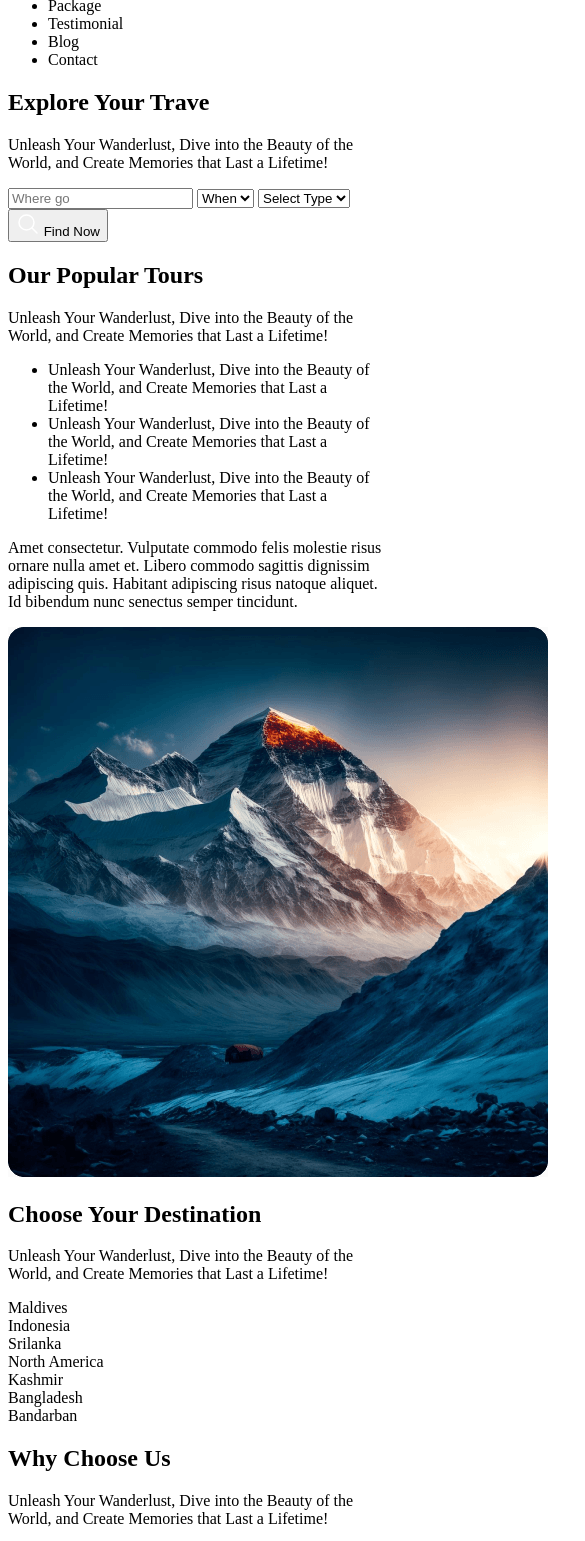
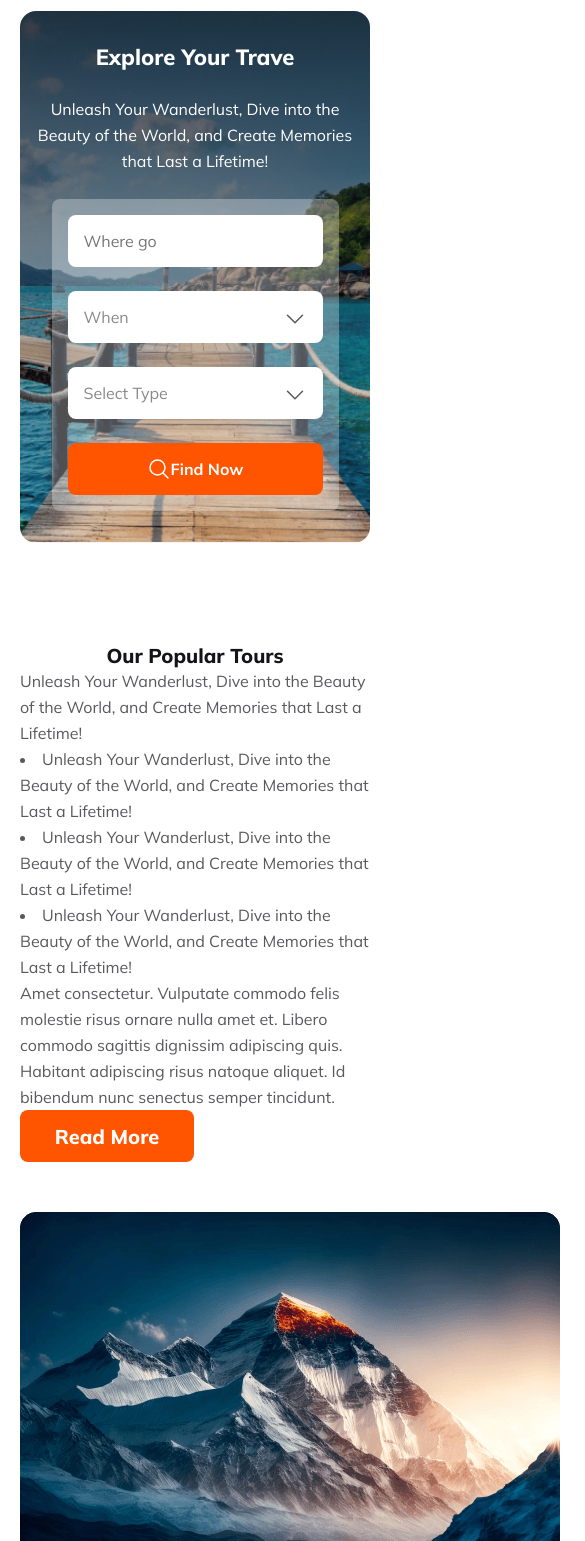
Before and after one commit to Md-Nur/Hero-Travel, a plain HTML site: page index.html in a window 390 px wide. Shown: the part 97-1638 px from the top of the page, 585 px wide, since content can reach past the window. Drawn offline with Linux system fonts and the light colour scheme.

Commit message:
adding css

```diff
--- a/index.html
+++ b/index.html
@@ -3,6 +3,16 @@
   <head>
     <meta charset="UTF-8" />
     <meta name="viewport" content="width=device-width, initial-scale=1.0" />
+    <link rel="preconnect" href="https://fonts.googleapis.com" />
+    <link rel="preconnect" href="https://fonts.gstatic.com" crossorigin />
+    <link rel="preconnect" href="https://fonts.googleapis.com" />
+    <link rel="preconnect" href="https://fonts.gstatic.com" crossorigin />
+    <link
+      href="https://fonts.googleapis.com/css2?family=Inter:wght@300&family=Mulish:wght@400;700;800&display=swap"
+      rel="stylesheet"
+    />
+
+    <link rel="stylesheet" href="style.css" />
     <title>Hero Travel</title>
   </head>
   <body>
@@ -10,17 +20,33 @@
       <nav>
         <div class="navLogo">
           <img src="/Images/Group 40071 (2).png" />
-          <span>Hero</span>
-          <span>Travel</span>
+          <p>Hero <span>Travel</span></p>
         </div>
         <div class="navItem">
-          <ul>
-            <li>Home</li>
+          <ul id="navLinks">
+            <li id="navHome">Home</li>
             <li>Package</li>
             <li>Testimonial</li>
             <li>Blog</li>
             <li>Contact</li>
           </ul>
+          <div class="hamburger">
+            <svg
+              xmlns="http://www.w3.org/2000/svg"
+              width="18"
+              height="12"
+              viewBox="0 0 18 12"
+              fill="none"
+            >
+              <path
+                d="M0.75 0.75H17.25M0.75 6H17.25M0.75 11.25H17.25"
+                stroke="#131318"
+                stroke-width="1.5"
+                stroke-linecap="round"
+                stroke-linejoin="round"
+              />
+            </svg>
+          </div>
         </div>
       </nav>
     </header>
@@ -33,13 +59,8 @@
         </p>
         <div class="heroBtns">
           <input class="heroinput" type="text" placeholder="Where go" />
-          <select>
-            <option class="heroinput" value="When">When</option>
-          </select>
-          <select>
-            <option class="heroinput" value="Select Type">Select Type</option>
-          </select>
-          <button class="heroinput">
+          <div class="heroinput arrowbtn">
+            <span>When</span>
             <svg
               xmlns="http://www.w3.org/2000/svg"
               width="24"
@@ -48,6 +69,43 @@
               fill="none"
             >
               <path
+                d="M19.5 8.25L12 15.75L4.5 8.25"
+                stroke="#131318"
+                stroke-opacity="0.7"
+                stroke-width="1.5"
+                stroke-linecap="round"
+                stroke-linejoin="round"
+              />
+            </svg>
+          </div>
+          <div class="heroinput arrowbtn">
+            <span>Select Type</span>
+            <svg
+              xmlns="http://www.w3.org/2000/svg"
+              width="24"
+              height="24"
+              viewBox="0 0 24 24"
+              fill="none"
+            >
+              <path
+                d="M19.5 8.25L12 15.75L4.5 8.25"
+                stroke="#131318"
+                stroke-opacity="0.7"
+                stroke-width="1.5"
+                stroke-linecap="round"
+                stroke-linejoin="round"
+              />
+            </svg>
+          </div>
+          <div class="heroinput searchbtn">
+            <svg
+              xmlns="http://www.w3.org/2000/svg"
+              width="24"
+              height="24"
+              viewBox="0 0 24 24"
+              fill="none"
+            >
+              <path
                 d="M21 21L15.803 15.803M15.803 15.803C17.2096 14.3965 17.9998 12.4887 17.9998 10.4995C17.9998 8.51035 17.2096 6.60262 15.803 5.19605C14.3964 3.78947 12.4887 2.99927 10.4995 2.99927C8.51031 2.99927 6.60258 3.78947 5.196 5.19605C3.78943 6.60262 2.99922 8.51035 2.99922 10.4995C2.99922 12.4887 3.78943 14.3965 5.196 15.803C6.60258 17.2096 8.51031 17.9998 10.4995 17.9998C12.4887 17.9998 14.3964 17.2096 15.803 15.803Z"
                 stroke="white"
                 stroke-width="1.5"
@@ -56,7 +114,7 @@
               />
             </svg>
             Find Now
-          </button>
+          </div>
         </div>
       </section>
       <section class="popularTour">
@@ -66,7 +124,7 @@
             Unleash Your Wanderlust, Dive into the Beauty of the World, and
             Create Memories that Last a Lifetime!
           </p>
-          <ul>
+          <!-- <ul> -->
           <li>
             Unleash Your Wanderlust, Dive into the Beauty of the World, and
             Create Memories that Last a Lifetime!
@@ -79,13 +137,14 @@
             Unleash Your Wanderlust, Dive into the Beauty of the World, and
             Create Memories that Last a Lifetime!
           </li>
-          </ul>
+          <!-- </ul> -->
           <p>
             Amet consectetur. Vulputate commodo felis molestie risus ornare
             nulla amet et. Libero commodo sagittis dignissim adipiscing quis.
             Habitant adipiscing risus natoque aliquet. Id bibendum nunc senectus
             semper tincidunt.
           </p>
+          <button type="button">Read More</button>
         </div>
         <div class="popularTourImg">
           <img src="Images/Rectangle 4.png" />
@@ -114,6 +173,7 @@
           Memories that Last a Lifetime!
         </p>
 
+        <div class="wcuContainer">
           <div class="wcuCard">
             <svg
               xmlns="http://www.w3.org/2000/svg"
@@ -1352,7 +1412,7 @@
               Habitant adipiscing risus natoque aliquet.
             </p>
           </div>
-        <div class="wcuCard">
+          <div class="wcuCard" id="middleCard">
             <svg
               xmlns="http://www.w3.org/2000/svg"
               width="64"
@@ -1677,6 +1737,7 @@
               Habitant adipiscing risus natoque aliquet.
             </p>
           </div>
+        </div>
       </section>
 
       <!-- Left for optional section 1. Deals & Discount 2. A simple perfect place to get Lost -->
@@ -1687,9 +1748,9 @@
           <p>Get your daily dose of travel news & tips. Sign up today!</p>
           <hr />
           <form action="">
-            <input type="text" placeholder="Enter your name" />
-            <input type="text" placeholder="Enter your email" />
-            <input type="submit" value="Subscribe" />
+            <input class="finput" type="text" placeholder="Enter your name" />
+            <input class="finput" type="text" placeholder="Enter your email" />
+            <input id="fbtn" type="submit" value="Subscribe" />
           </form>
         </div>
         <div class="newsletterImg">
--- /dev/null
+++ b/style.css
@@ -0,0 +1,460 @@
+* {
+  margin: 0;
+  padding: 0;
+}
+
+:root {
+  --Dark-02: #424247;
+}
+
+nav,
+.navLogo {
+  display: flex;
+  justify-content: space-between;
+  align-items: center;
+}
+nav {
+  margin: 50px 125px;
+}
+
+.navLogo {
+  color: #131318;
+  font-family: Mulish;
+  font-size: 36px;
+  font-style: normal;
+  font-weight: 800;
+  line-height: normal;
+}
+
+.navLogo > img {
+  margin: 15px;
+}
+.navLogo > p > span {
+  color: #ff5400;
+}
+#navLinks {
+  display: flex;
+  width: 500px;
+  justify-content: space-between;
+  list-style: none;
+  color: var(--Dark-02, #424247);
+  text-align: center;
+  font-family: Mulish;
+  font-size: 18px;
+  font-style: normal;
+  font-weight: 400;
+  line-height: normal;
+}
+#navHome {
+  color: #ff5400;
+}
+.hamburger {
+  display: none;
+}
+
+main {
+  margin: 60px 135px;
+}
+
+/* hero section  */
+.hero {
+  border-radius: 16px;
+  height: 500px;
+  background-image: url("/Bg/Rectangle\ 2.png"),
+    url("Images/Group\ 13\ \(1\)\ \(1\).png");
+  background-position: center;
+  background-repeat: no-repeat;
+  background-size: cover;
+  display: flex;
+  justify-content: center;
+  align-items: center;
+  flex-direction: column;
+  gap: 25px;
+}
+
+.hero > h1 {
+  color: #fff;
+  font-family: Mulish;
+  font-size: 64px;
+  font-style: normal;
+  font-weight: 800;
+  line-height: normal;
+}
+
+.hero > p {
+  color: #fff;
+  text-align: center;
+  font-family: Mulish;
+  font-size: 16px;
+  font-style: normal;
+  font-weight: 400;
+  line-height: 26px; /* 162.5% */
+}
+
+.heroBtns {
+  display: inline-flex;
+  padding: 16px;
+  align-items: flex-start;
+  gap: 24px;
+  border-radius: 8px;
+  background: rgba(255, 255, 255, 0.3);
+}
+
+.heroinput {
+  width: 142px;
+  height: 20px;
+  border-radius: 8px;
+  background: #fff;
+  padding: 16px;
+  color: rgba(19, 19, 24, 0.5);
+  font-family: Mulish;
+  font-size: 16px;
+  font-style: normal;
+  font-weight: 400;
+  line-height: normal;
+  border-style: none;
+}
+
+.arrowbtn {
+  display: flex;
+  justify-content: space-between;
+}
+
+.searchbtn {
+  background: #ff5400;
+  color: #fff;
+  text-align: center;
+  font-family: Mulish;
+  font-size: 16px;
+  font-style: normal;
+  font-weight: 700;
+  line-height: normal;
+  display: flex;
+  align-items: center;
+  justify-content: center;
+}
+
+/* Popular place to visit  */
+.popularTour {
+  height: 550px;
+  display: flex;
+  margin: 100px auto;
+  justify-content: space-between;
+  gap: 50px;
+}
+.popularToursText {
+  height: 100%;
+  display: flex;
+  flex-direction: column;
+  justify-content: space-between;
+}
+.popularToursText > h2 {
+  color: #131318;
+  text-align: center;
+  font-family: Mulish;
+  font-size: 40px;
+  font-style: normal;
+  font-weight: 800;
+  line-height: normal;
+}
+.popularToursText > p,
+.popularToursText > li {
+  color: rgba(19, 19, 24, 0.7);
+  font-family: Mulish;
+  font-size: 16px;
+  font-style: normal;
+  font-weight: 400;
+  line-height: 26px; /* 162.5% */
+}
+.popularToursText > button {
+  width: 174px;
+  height: 52px;
+  flex-shrink: 0;
+  border-radius: 8px;
+  background: #ff5400;
+  color: #fff;
+  text-align: center;
+  font-family: Mulish;
+  font-size: 20px;
+  font-style: normal;
+  font-weight: 800;
+  line-height: normal;
+  border-style: none;
+}
+.popularTourImg {
+  width: 540px;
+}
+
+/* choose your destination  */
+.dest > h2 {
+  color: #131318;
+  text-align: center;
+  font-family: Mulish;
+  font-size: 40px;
+  font-style: normal;
+  font-weight: 800;
+  line-height: normal;
+}
+.dest > p {
+  width: 643px;
+  color: rgba(19, 19, 24, 0.7);
+  text-align: center;
+  font-family: Mulish;
+  font-size: 16px;
+  font-style: normal;
+  font-weight: 400;
+  line-height: 26px; /* 162.5% */
+  margin: 25px auto;
+}
+.destGrid {
+  display: flex;
+  flex-wrap: wrap;
+  justify-content: center;
+  align-items: center;
+  gap: 25px;
+}
+.destPlace {
+  width: 573px;
+  height: 300px;
+  flex-shrink: 0;
+  border-radius: 16px;
+  background: linear-gradient(
+      0deg,
+      rgba(19, 19, 24, 0.2) 0%,
+      rgba(19, 19, 24, 0.2) 100%
+    ),
+    url(<path-to-image>), lightgray 50% / cover no-repeat;
+  color: #fff;
+  text-align: center;
+  font-family: Mulish;
+  font-size: 28px;
+  font-style: normal;
+  font-weight: 800;
+  line-height: normal;
+  display: flex;
+  justify-content: center;
+  align-items: center;
+  background-repeat: no-repeat;
+  background-size: cover;
+}
+#place1 {
+  background-image: url("/Images/Rectangle\ 5.png");
+}
+#place2 {
+  background-image: url("/Images/Rectangle\ 8.png");
+}
+#place3 {
+  background-image: url("/Images/Rectangle\ 6.png");
+  width: 374px;
+}
+#place4 {
+  background-image: url("/Images/Rectangle\ 7.png");
+  width: 474px;
+}
+#place5 {
+  background-image: url("/Images/Rectangle\ 9.png");
+  width: 274px;
+}
+#place6 {
+  width: 473px;
+  background-image: url("/Images/Rectangle\ 11.png");
+}
+#place7 {
+  width: 673px;
+  background-image: url("/Images/Rectangle\ 10.png");
+}
+
+/* WCU section  */
+
+.wcu > h2 {
+  color: #131318;
+  text-align: center;
+  font-family: Mulish;
+  font-size: 40px;
+  font-style: normal;
+  font-weight: 800;
+  line-height: normal;
+  margin-top: 100px;
+}
+
+.wcu > p {
+  width: 643px;
+  color: rgba(19, 19, 24, 0.7);
+  text-align: center;
+  font-family: Mulish;
+  font-size: 16px;
+  font-style: normal;
+  font-weight: 400;
+  line-height: 26px; /* 162.5% */
+  margin: 50px auto;
+}
+
+.wcuContainer {
+  display: flex;
+  justify-content: center;
+  align-items: center;
+  gap: 25px;
+  flex-wrap: wrap;
+}
+
+.wcuCard {
+  width: 509px;
+  height: 220px;
+  flex-shrink: 0;
+  border-radius: 16px;
+  border: 1px solid rgba(251, 181, 99, 0.2);
+  background: rgba(251, 181, 99, 0.05);
+  padding: 32px;
+}
+
+#middleCard {
+  border-radius: 16px;
+  border: 1px solid rgba(41, 206, 246, 0.2);
+  background: rgba(41, 206, 246, 0.05);
+}
+
+.wcuCard > h3 {
+  color: #131318;
+  font-family: Mulish;
+  font-size: 24px;
+  font-style: normal;
+  font-weight: 800;
+  line-height: normal;
+  margin-top: 32px;
+}
+.wcuCard > p {
+  color: #5a5a5d;
+  font-family: Mulish;
+  font-size: 16px;
+  font-style: normal;
+  font-weight: 400;
+  line-height: 26px; /* 162.5% */
+  margin-top: 16px;
+}
+
+/* Newsletter  */
+
+.newsletter {
+  display: flex;
+  margin: 100px;
+  gap: 25px;
+}
+.newsletterForm {
+  width: 434px;
+  height: 382px;
+  flex-shrink: 0;
+  padding: 40px;
+}
+.newsletterForm > h4 {
+  color: #131318;
+  font-family: Mulish;
+  font-size: 24px;
+  font-style: normal;
+  font-weight: 800;
+  line-height: normal;
+}
+
+.newsletterForm > p {
+  color: #5a5a5d;
+  font-family: Mulish;
+  font-size: 16px;
+  font-style: normal;
+  font-weight: 400;
+  line-height: 26px; /* 162.5% */
+  margin-top: 16px;
+  margin-bottom: 25px;
+}
+
+.newsletterForm > form {
+  margin-top: 25px;
+  display: flex;
+  flex-direction: column;
+  gap: 16px;
+}
+.newsletterForm > form > input {
+  width: 361px;
+  height: 20px;
+  padding: 16px;
+  flex-shrink: 0;
+  border-radius: 8px;
+  background: rgba(19, 19, 24, 0.05);
+  border-style: none;
+}
+.finput {
+  color: rgba(19, 19, 24, 0.3);
+  font-family: Mulish;
+  font-size: 16px;
+  font-style: normal;
+  font-weight: 400;
+  line-height: normal;
+}
+#fbtn {
+  width: 393px;
+  height: 52px;
+  flex-shrink: 0;
+  border-radius: 8px;
+  background: #ff5400;
+}
+
+@media screen and (max-width: 600px) {
+  nav {
+    margin: 20px;
+  }
+  .navLogo {
+    font-size: 21.543px;
+  }
+
+  .navLogo > img {
+    margin: 10px;
+  }
+  #navLinks {
+    display: none;
+  }
+  .hamburger {
+    display: block;
+  }
+  main {
+    margin: 20px;
+  }
+  .hero {
+    padding: 16px;
+  }
+  .hero > h1 {
+    font-size: 22px;
+  }
+  .heroBtns {
+    flex-direction: column;
+  }
+  .heroinput {
+    width: 223px;
+  }
+  .popularTour {
+    flex-direction: column;
+    height: auto;
+  }
+  .popularToursText > h2 {
+    font-size: 20px;
+  }
+  .dest > h2 {
+    font-size: 20px;
+  }
+  .dest > p {
+    width: 95%;
+  }
+  .destPlace,
+  #place3,
+  #place4,
+  #place5,
+  #place6,
+  #place7 {
+    width: 100%;
+  }
+
+  .wcuCard > h3 {
+    font-size: 20px;
+  }
+
+  .newsletter {
+    flex-direction: column;
+  }
+}
```
Also changed, not shown: Bg/Rectangle 2.png (added). Lines whose indentation alone changed are shown as unchanged.
